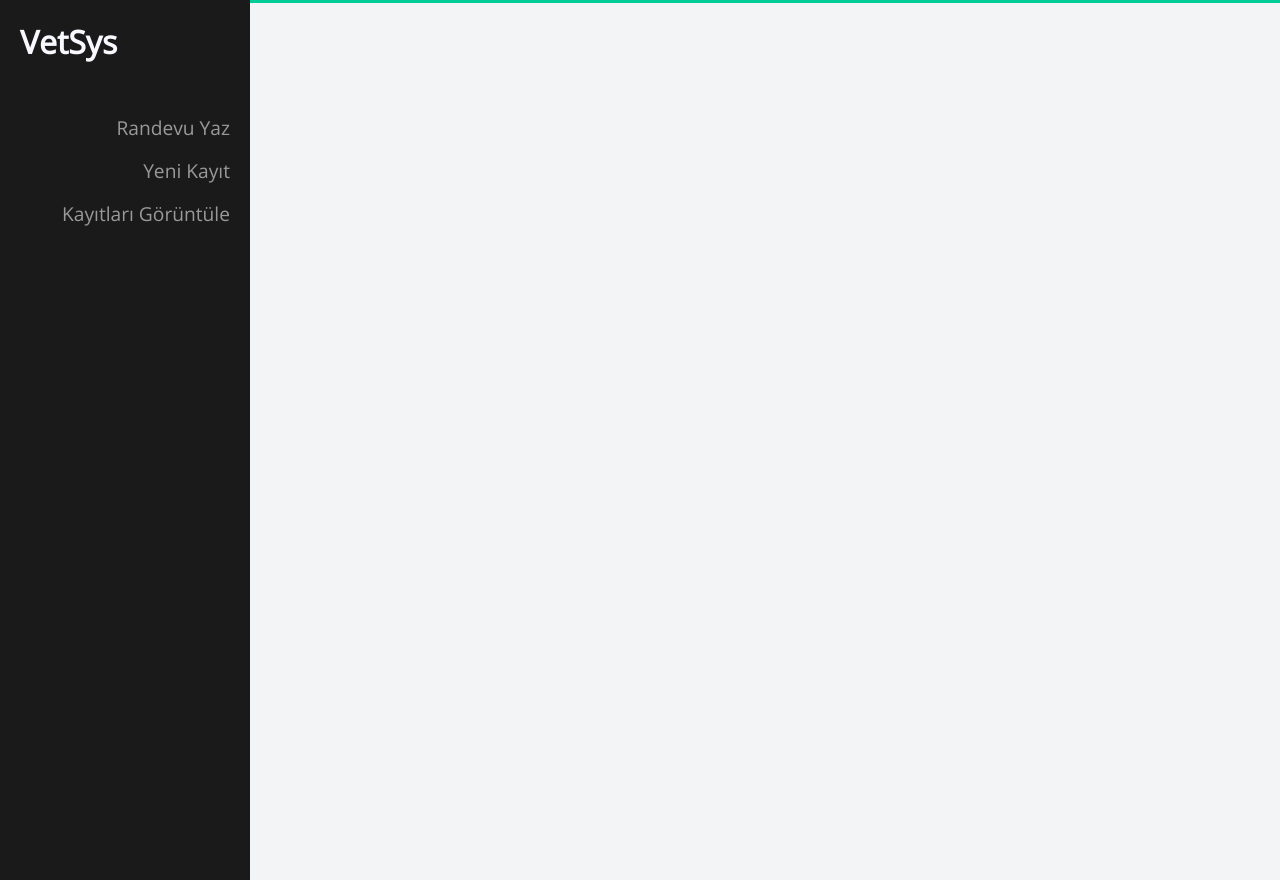
After one commit to ScumMaster/372_071VetSys, a Flask app: template VetSys/templates/dashboard.html in a window 1280 px wide. The commit adds this page. Run offline with Flask 2, Linux system fonts and the light colour scheme; the template is opened without the code that fills it, so the values that code supplies are empty.

Commit message:
front-end working added

```diff
--- a/VetSys/dashboard/routes.py
+++ b/VetSys/dashboard/routes.py
@@ -5,4 +5,4 @@ dashboard=Blueprint('dashboard',__name__)
 
 @dashboard.route('/dashboard')
 def profile():
-    return "selam"
+    return render_template('dashboard.html')
--- /dev/null
+++ b/VetSys/static/css/left_panel_style.css
@@ -0,0 +1,29 @@
+
+.left_panel {
+  height: 100%;
+  width: 250px;
+  position: fixed;
+  z-index: 1;
+  top: 0;
+  left: 0;
+  background-color: #1a1a1a;
+  overflow-x: hidden;
+  padding-top: 20px;
+}
+
+.content {
+    padding: 10px;
+    text-align: right;
+    margin: 25px 10px;
+}
+
+.left_panel a,
+.left_panel a:visited {
+  text-decoration: none;
+  font-size: 1.2em;
+  color: #999;
+}
+
+.left_panel a:hover {
+  color: #f1f1f1;
+}
--- a/VetSys/static/css/master.css
+++ b/VetSys/static/css/master.css
@@ -18,6 +18,11 @@ body, p {
   display: block;
 }
 
+.logo {
+    margin: auto 20px;
+    color: ghostwhite;
+}
+
 button,
 .submit_button {
   border: none;
--- /dev/null
+++ b/VetSys/templates/dashboard.html
@@ -0,0 +1,2 @@
+<!DOCTYPE html>
+{% extends "layout.html" %}
--- /dev/null
+++ b/VetSys/templates/layout.html
@@ -0,0 +1,22 @@
+<!DOCTYPE html>
+<html lang="en" dir="ltr">
+    <head>
+        <meta charset="utf-8">
+        <link rel="stylesheet" href="{{ url_for('static', filename='css/master.css') }}">
+        <link rel="stylesheet" href="{{ url_for('static', filename='css/left_panel_style.css') }}">
+        <title>VetSys</title>
+    </head>
+    <body>
+    <div class="left_panel">
+        <h1 class="logo">VetSys</h1>
+        <div class="content">
+            <p><a href="#">Randevu Yaz</a></p>
+            <p><a href="#">Yeni Kayıt</a></p>
+            <p><a href="#">Kayıtları Görüntüle</a></p>
+        </div>
+    </div>
+    <div class="main_zone">
+
+    </div>
+    </body>
+</html>
--- a/VetSys/templates/login.html
+++ b/VetSys/templates/login.html
@@ -2,18 +2,14 @@
 <html lang="en" dir="ltr">
   <head>
     <meta charset="utf-8">
-    <link rel="stylesheet" href="../static/css/master.css">
-    <link rel="stylesheet" href="../static/css/login_style.css">
-    <!--
     <link rel="stylesheet" href="{{ url_for('static', filename='css/master.css') }}">
     <link rel="stylesheet" href="{{ url_for('static', filename='css/login_style.css') }}">
-    -->
     <title>VetSys</title>
   </head>
     <body>
         <div class="login_window">
             <h2>VetSys</h2>
-            <form>
+            <form method="POST">
                 {{ form.hidden_tag() }}
 
                 {{ form.staff_id.label }}<br>
```
